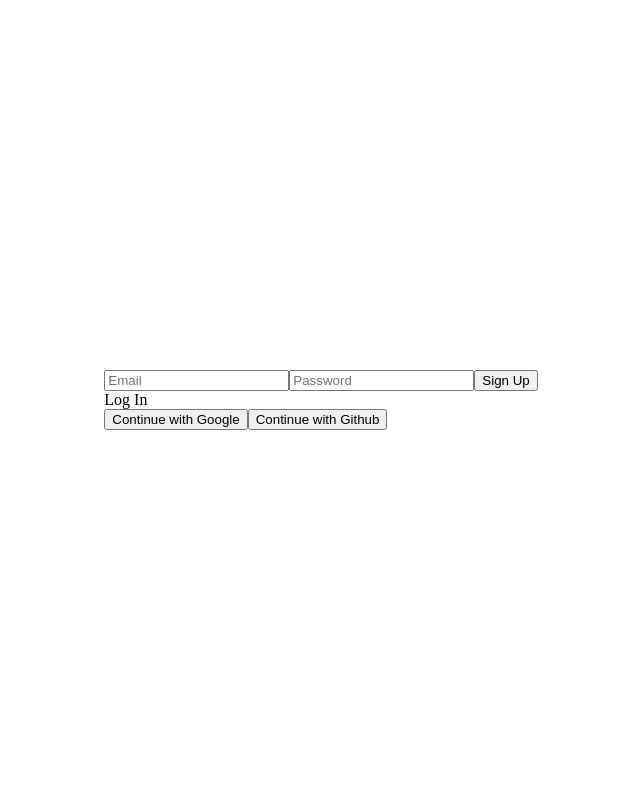
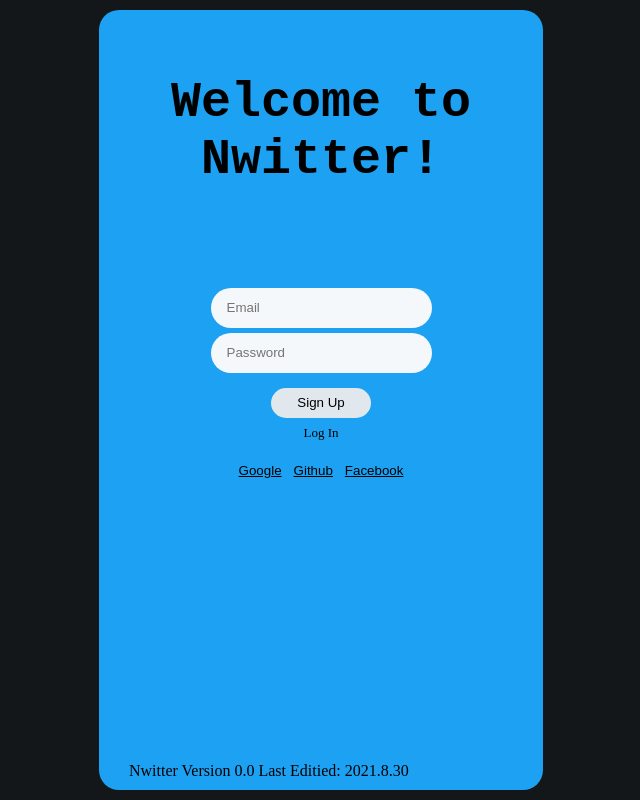
Before and after one commit to Woo-Yong0405/nwitter, a React (Create React App) app: page /#/ in a window 1280 px wide. Shown: the whole page, without its empty margins (319-959 px from the left). Built offline with nearby package versions, Linux system fonts and the light colour scheme; no server answers.

Commit message:
finished CSS for Auth.js

```diff
--- a/src/components/App.js
+++ b/src/components/App.js
@@ -1,7 +1,6 @@
 import React, { useState, useEffect } from "react";
 import AppRouter from "components/Router";
 import { authService } from "fb";
-import "components/Styles.css";
 
 function App() {
   const [init, setInit] = useState(false);
--- /dev/null
+++ b/src/components/Auth.css
@@ -0,0 +1,47 @@
+.login {
+    text-align: center;
+}
+.formform {
+    display:flex;
+    flex-direction: column;
+    align-items: center;
+}
+.formform input {
+    margin-bottom: 5px;
+    border-radius: 50px;
+    border: 0;
+    width: 200px;
+    height: 30px;
+    padding: 5px;
+    padding-left: 16px;
+    background-color: #F5F8FA;
+}
+.formform input:focus-visible {
+    outline: 0;
+}
+.formform :last-child {
+    margin-top: 10px;
+    width: 100px;
+    background-color: #E1E8ED;
+    padding:0;
+}
+.loginsignup {
+    margin-bottom: 30px;
+    font-size: small;
+}
+.sociallogin {
+    margin-top: 20px;
+    justify-content: center;
+}
+.sociallogin button {
+    width: fit-content;
+    margin-bottom: 10px;
+    background-color: rgba(0, 0, 0, 0);
+    border: 0;
+    text-decoration: underline;
+}
+h1 {
+    font-family: 'Courier New', Courier, monospace;
+    margin-bottom: 100px;
+    font-size:50px;
+}
--- a/src/components/Nweet.js
+++ b/src/components/Nweet.js
@@ -1,5 +1,4 @@
 import { dbService, storageService } from "fb";
-import "components/Styles.css";
 import React, { useState } from "react";
 
 const Nweet = ({nweetObj, isOwner}) => {
--- a/src/components/Router.js
+++ b/src/components/Router.js
@@ -4,7 +4,6 @@ import Auth from "routes/Auth";
 import Home from "routes/Home";
 import Profile from "routes/Profile"
 import Navigation from "./Navigation";
-import "components/Styles.css";
 
 const AppRouter = ({ refreshUser, isLoggedIn, userObj }) => {
     return (
--- a/src/components/Styles.css
+++ b/src/components/Styles.css
@@ -1,11 +1,31 @@
+@import "Auth.css";
+
 body {
-    width: 100vw;
-    height: 100vh;
+    width: 100%;
+    height: 100%;
     position: absolute;
     top: 0px;
     bottom: 0px;
+    margin: 0;
+    background-color: #14171A;
     display: flex;
     justify-content: center;
-    margin: 0;
-    align-items: center;
+    box-sizing: border-box;
 }
+#root {
+    width: 30%;
+    height: auto;
+    background-color: rgb(29, 161, 242);
+    padding: 30px;
+    display: flex;
+    justify-content: center;
+    margin-top: 10px;
+    margin-bottom: 10px;
+    border-radius: 20px;
+}
+footer {
+    position: absolute;
+    bottom: 20px;
+    display: flex;
+    justify-content: center;
+}
--- a/src/index.js
+++ b/src/index.js
@@ -1,7 +1,7 @@
 import React from 'react';
 import ReactDOM from 'react-dom';
 import App from 'components/App';
-import "components/Styles.css";
+import './components/Styles.css';
 
 ReactDOM.render(
   <React.StrictMode>
--- a/src/routes/Auth.js
+++ b/src/routes/Auth.js
@@ -41,22 +41,28 @@ const Auth = () => {
             provider = new firebaseInstance.auth.GoogleAuthProvider();
         } else if (name === "github") {
             provider = new firebaseInstance.auth.GithubAuthProvider();
+        } else if (name === "facebook") {
+            provider = new firebaseInstance.auth.FacebookAuthProvider();
         }
-        const data = await authService.signInWithPopup(provider);
-        console.log(data);
+        await authService.signInWithPopup(provider);
     }
 return (
-    <div>
-        <form onSubmit={onSubmit}>
+    <div className="login" >
+        <h1>Welcome to Nwitter!</h1>
+        <form className="formform" onSubmit={onSubmit}>
             <input name="email" type="text" placeholder="Email" required value={email} onChange={onChange} />
             <input name="password" type="password" placeholder="Password" required value={password} onChange={onChange} />
             <input type="submit" value={newAccount ? "Sign Up" : "Log In"} />
             {error}
         </form>
-        <span onClick={toggleAccount}>{newAccount ? "Log In" : "Sign Up"}</span>
-        <div>
-            <button onClick={onSocialCLick} name="google">Continue with Google</button>
-            <button onClick={onSocialCLick} name="github">Continue with Github</button>
+        <span className="loginsignup" onClick={toggleAccount}>{newAccount ? "Log In" : "Sign Up"}</span>
+        <div className="sociallogin">
+            <button onClick={onSocialCLick} name="google">Google</button>
+            <button onClick={onSocialCLick} name="github">Github</button>
+            <button onClick={onSocialCLick} name="facebook">Facebook</button>
+        </div>
+        <div className="footer">
+            <footer>Nwitter Version 0.0 Last Editied: 2021.8.30</footer>
         </div>
     </div>
 )}
--- a/src/routes/Home.js
+++ b/src/routes/Home.js
@@ -2,7 +2,6 @@ import Nweet from "components/Nweet";
 import {v4 as uuidv4} from "uuid"
 import { dbService, storageService } from "fb";
 import React, {useState, useEffect} from "react";
-import "components/Styles.css";
 
 const Home = ({ userObj }) => {
     const [nweet, setNweet] = useState("");
@@ -52,8 +51,8 @@ const Home = ({ userObj }) => {
         setAttachment(null);
     }
     return (
-        <div>
-            <form class="form" onSubmit={onSubmit}>
+        <div >
+            <form onSubmit={onSubmit}>
                 <input value={nweet} onChange={onChange} type="text" placeholder="What's on your mind?" maxLength={120} />
                 <input type="file" accept="image/*" onChange={onFileChange} />
                 <input type="submit" value="Nweet" />
@@ -67,6 +66,7 @@ const Home = ({ userObj }) => {
                     <Nweet key={nweet.id} nweetObj={nweet} isOwner={nweet.creatorId === userObj.uid} />
                 ))}
             </div>
+        <footer>Nwitter Version 0.0 Last Editied: 2021.8.30</footer>
         </div>
     )
 };
--- a/src/routes/Profile.js
+++ b/src/routes/Profile.js
@@ -1,7 +1,6 @@
 import { authService } from "fb";
 import React, { useState } from "react";
 import { useHistory } from "react-router-dom";
-import "components/Styles.css";
 
 const Profile = ({refreshUser, userObj}) => {
     const history = useHistory();
@@ -31,7 +30,8 @@ const Profile = ({refreshUser, userObj}) => {
             <input type="text" onChange={onChange} placeholder="Display Name" value={newDisplayName} />
             <input type="submit" value="Update Profile" />
         </form>
-            <button onClick={onLogOutClick}>Log Out</button>
+        <button onClick={onLogOutClick}>Log Out</button>
+        <footer>Nwitter Version 0.0 Last Editied: 2021.8.30</footer>
         </>
     )
 }
```
